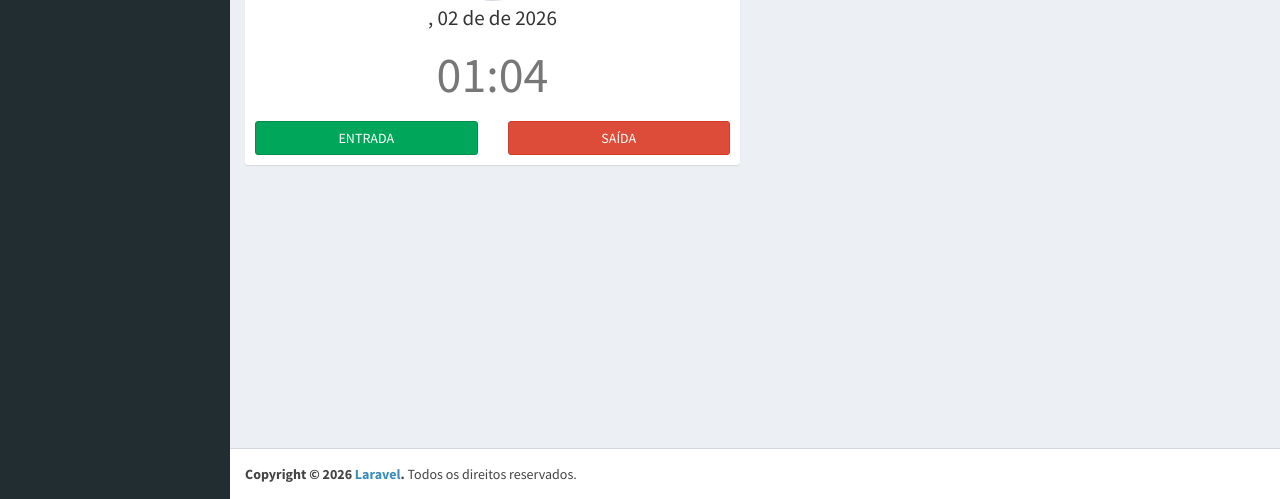
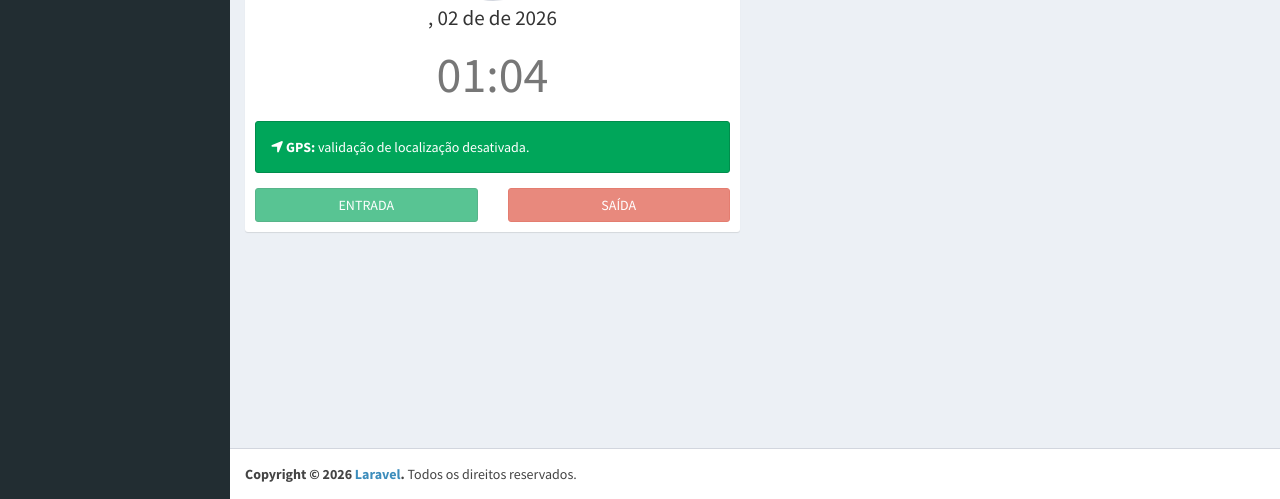
Before and after one commit to carloschcc/ponto-eletronico, a Laravel app: template resources/views/pontoeletronico/registro/index.blade.php in a window 1280 px wide. Shown: the part 301-800 px from the top of the page. Run offline with Laravel 8, Linux system fonts and the light colour scheme; the template is opened without the code that fills it, so the values that code supplies are empty; data comes from the database, SQL or seed files in the repository; some libraries are stand-ins or nearby versions; grey boxes are pictures that could not be loaded.

Commit message:
localização

```diff
--- a/resources/views/pontoeletronico/registro/index.blade.php
+++ b/resources/views/pontoeletronico/registro/index.blade.php
@@ -69,6 +69,10 @@
 
               <p class="text-muted text-center" style='font-size: 50px;'><?=Date("H:i")?></p>
 
+              <div id="gps-status" class="alert alert-warning" style="margin-bottom: 15px; text-align: left;">
+                <strong><i class="fa fa-location-arrow"></i> GPS:</strong> aguardando autorização...
+              </div>
+
               <div class="row">
                   <div class='col-md-6 col-xs-6'>
                       <form method="post" action="registrar" name="form-entrada" id="form-entrada">
@@ -77,7 +81,7 @@
                           <input type="hidden" name="hora" value="<?=$hora?>">
                           <input type="hidden" name="latitude" id="latitude-entrada" value="">
                           <input type="hidden" name="longitude" id="longitude-entrada" value="">
-                          <input type='submit' value='ENTRADA' class="btn btn-success" style="width: 100%;">
+                          <input type='submit' value='ENTRADA' class="btn btn-success" style="width: 100%;" id="btn-entrada" disabled>
                       </form>
                   </div>
                   <div class='col-md-6 col-xs-6'>
@@ -87,7 +91,7 @@
                           <input type="hidden" name="hora" value="<?=$hora?>">
                           <input type="hidden" name="latitude" id="latitude-saida" value="">
                           <input type="hidden" name="longitude" id="longitude-saida" value="">
-                          <input type='submit' value='SAÍDA' class="btn btn-danger" style="width: 100%;">
+                          <input type='submit' value='SAÍDA' class="btn btn-danger" style="width: 100%;" id="btn-saida" disabled>
                       </form>
                   </div>
               </div>
@@ -139,12 +143,42 @@
 var localizacaoPermitida = false;
 var latitudeAtual = '';
 var longitudeAtual = '';
+var habilitarLocalizacao = '{{ env("PONTO_LOCALIZACAO_HABILITAR", "0") }}';
+
+function atualizarStatusGps(mensagem, tipo) {
+    var status = document.getElementById('gps-status');
+    if (!status) {
+        return;
+    }
+    status.className = 'alert alert-' + tipo;
+    status.innerHTML = '<strong><i class="fa fa-location-arrow"></i> GPS:</strong> ' + mensagem;
+}
+
+function habilitarBotoes() {
+    var entrada = document.getElementById('btn-entrada');
+    var saida = document.getElementById('btn-saida');
+    if (entrada) {
+        entrada.disabled = !(habilitarLocalizacao === '1' ? localizacaoPermitida : false);
+    }
+    if (saida) {
+        saida.disabled = !(habilitarLocalizacao === '1' ? localizacaoPermitida : false);
+    }
+}
 
 function preencherLocalizacao() {
     if (!navigator.geolocation) {
+        atualizarStatusGps('este navegador não suporta GPS.', 'danger');
+        habilitarBotoes();
         return;
     }
 
+    if (habilitarLocalizacao !== '1') {
+        atualizarStatusGps('validação de localização desativada.', 'success');
+        habilitarBotoes();
+        return;
+    }
+
+    atualizarStatusGps('solicitando permissão de localização...', 'warning');
     navigator.geolocation.getCurrentPosition(function(position) {
         latitudeAtual = position.coords.latitude;
         longitudeAtual = position.coords.longitude;
@@ -154,15 +188,21 @@
         document.getElementById('longitude-entrada').value = longitudeAtual;
         document.getElementById('latitude-saida').value = latitudeAtual;
         document.getElementById('longitude-saida').value = longitudeAtual;
+
+        atualizarStatusGps('GPS autorizado e posição capturada.', 'success');
+        habilitarBotoes();
     }, function() {
         localizacaoPermitida = false;
         document.getElementById('latitude-entrada').value = '';
         document.getElementById('longitude-entrada').value = '';
         document.getElementById('latitude-saida').value = '';
         document.getElementById('longitude-saida').value = '';
+
+        atualizarStatusGps('autorização de GPS negada ou indisponível.', 'danger');
+        habilitarBotoes();
     }, {
         enableHighAccuracy: true,
-        timeout: 10000,
+        timeout: 15000,
         maximumAge: 0
     });
 }
@@ -179,7 +219,6 @@
 }
 
 function validarAntesEnviar(evento) {
-    var habilitarLocalizacao = '{{ env("PONTO_LOCALIZACAO_HABILITAR", "0") }}';
     if (habilitarLocalizacao !== '1') {
         return true;
     }
@@ -211,6 +250,7 @@
 }
 
 window.addEventListener('load', function() {
+    habilitarBotoes();
     preencherLocalizacao();
     document.getElementById('form-entrada').addEventListener('submit', validarAntesEnviar);
     document.getElementById('form-saida').addEventListener('submit', validarAntesEnviar);
```
